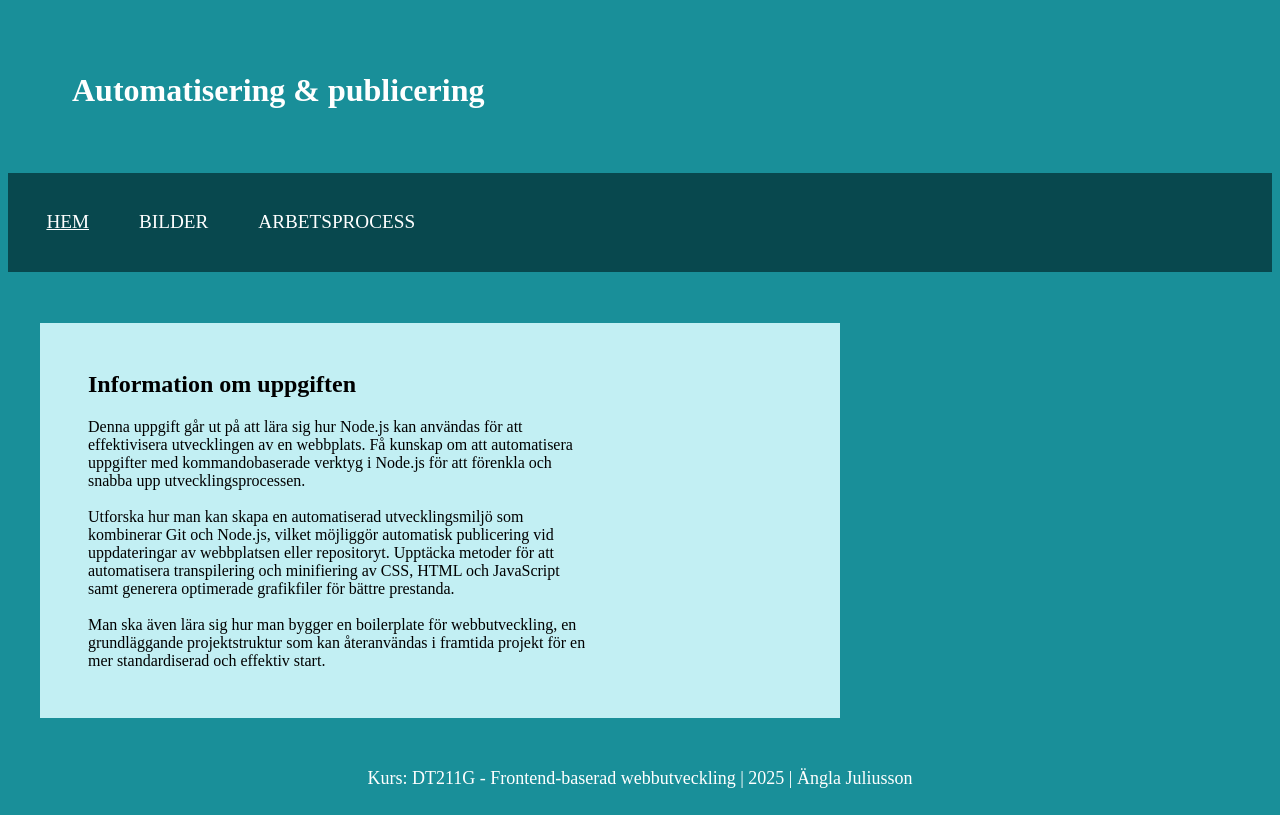
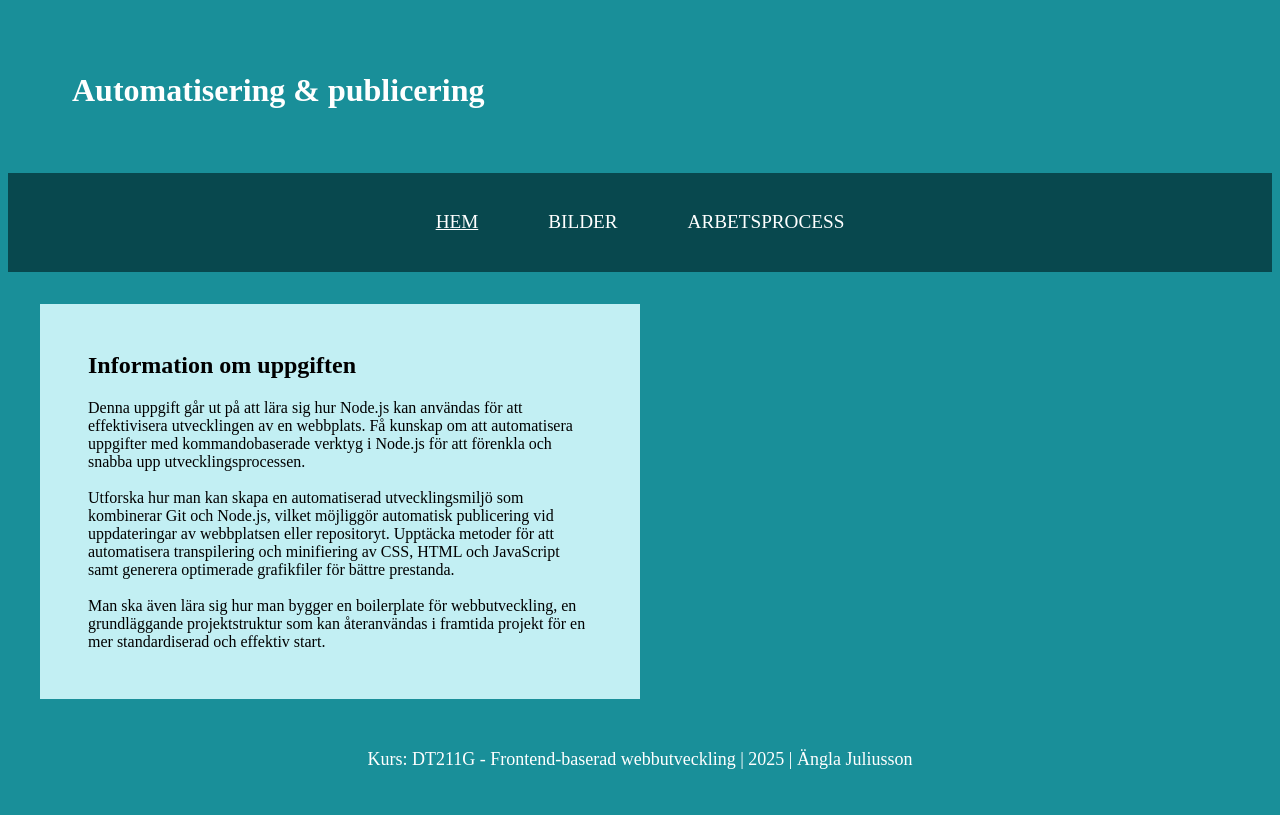
Before and after one commit to anglajuliusson/DT003G---Moment-1, a website built with Parcel: page src/index.html in a window 1280 px wide. Built offline with nearby package versions, Linux system fonts and the light colour scheme.

Commit message:
Css navmenu

```diff
--- a/src/css/images.css
+++ b/src/css/images.css
@@ -10,14 +10,16 @@ h1 {
     width: 100%;
     margin: 0;
     margin: 0 auto;
+    display: flex;
+    justify-content: center;
 }
 .nav-links {
     display: flex;
-    gap: 50px;
+    gap: 70px;
     list-style: none;
     text-decoration: none;
     font-size: larger;
-    padding: 2em;
+    padding: 1em;
 }
 .duärhär {
     text-decoration: underline !important;
--- a/src/css/main.css
+++ b/src/css/main.css
@@ -10,14 +10,16 @@ h1 {
     width: 100%;
     margin: 0;
     margin: 0 auto;
+    display: flex;
+    justify-content: center;
 }
 .nav-links {
     display: flex;
-    gap: 50px;
+    gap: 70px;
     list-style: none;
     text-decoration: none;
     font-size: larger;
-    padding: 2em;
+    padding: 1em;
 }
 .duärhär {
     text-decoration: underline !important;
@@ -29,7 +31,7 @@ a:active {color: white; text-decoration: none;}
 main {
     background-color: rgb(194, 239, 243);
     margin: 2em;
-    max-width: 800px;
+    max-width: 600px;
 }
 .infoheader {
     margin-left: 2em;
```
Also changed, not shown: 4 other files.
